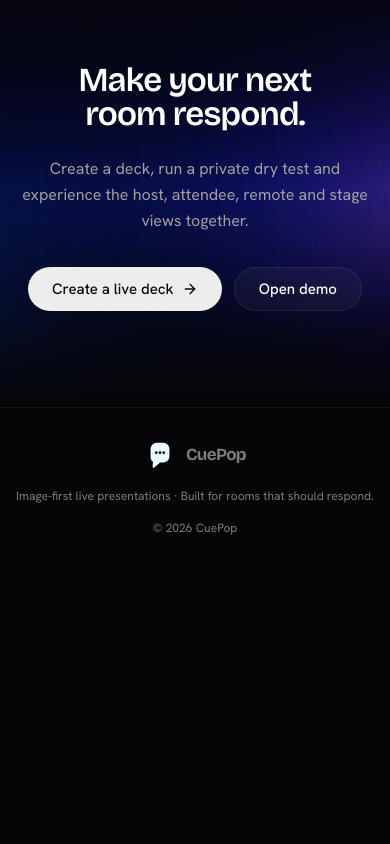
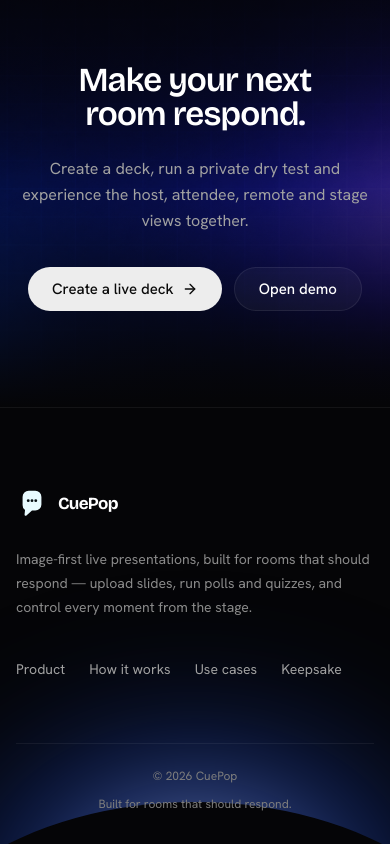
Before and after one commit to peterish8/CuePop, a Next.js app: page / in a window 390 px wide. Shown: the part 9758-10602 px from the top of the page. Before the commit the page ends 10326 px from the top, so only its background shows below. Built offline with nearby package versions, Linux system fonts and the light colour scheme; no server answers.

Commit message:
Phase 3: add layout primitives (Container/Stack/Grid/Section/PageShell); redesign footer with CSS-only planet-horizon glow and bigger two-row layout

```diff
--- a/src/app/globals.css
+++ b/src/app/globals.css
@@ -21,7 +21,22 @@
 }
 
 @layer components {
-  .cue-container { width: min(1240px, calc(100% - 48px)); margin-inline: auto; }
+  /* Container: mobile 16px/side, tablet 24px/side, desktop 32px/side gutters (Phase 5 layout primitive) */
+  .cue-container, .cue-container-narrow, .cue-container-wide, .cue-container-full {
+    --gutter: 32px;
+    width: min(var(--container-max, var(--container-default)), calc(100% - var(--gutter)));
+    margin-inline: auto;
+  }
+  .cue-container { --container-max: var(--container-default); }
+  .cue-container-narrow { --container-max: var(--container-narrow); }
+  .cue-container-wide { --container-max: var(--container-wide); }
+  .cue-container-full { --container-max: 100%; }
+  @media (min-width: 640px) {
+    .cue-container, .cue-container-narrow, .cue-container-wide, .cue-container-full { --gutter: 48px; }
+  }
+  @media (min-width: 1024px) {
+    .cue-container, .cue-container-narrow, .cue-container-wide, .cue-container-full { --gutter: 64px; }
+  }
   .cue-section { padding-block: clamp(96px, 13vw, 190px); position: relative; }
   .cue-eyebrow {
     display: inline-flex; align-items: center; gap: 6px;
@@ -168,7 +183,6 @@
   .stage-safe { width: min(1600px, calc(100% - 7vw)); margin-inline: auto; }
 
   @media (max-width: 720px) {
-    .cue-container { width: min(100% - 32px, 1240px); }
     .cue-section { padding-block: 96px; }
     .cue-display { font-size: clamp(3rem, 14vw, 4.8rem); }
   }
--- /dev/null
+++ b/src/components/layout/container.tsx
@@ -0,0 +1,21 @@
+import * as React from "react";
+import { cva, type VariantProps } from "class-variance-authority";
+import { cn } from "@/lib/utils";
+
+const containerVariants = cva("", {
+  variants: {
+    size: {
+      narrow: "cue-container-narrow",
+      default: "cue-container",
+      wide: "cue-container-wide",
+      full: "cue-container-full",
+    },
+  },
+  defaultVariants: { size: "default" },
+});
+
+export interface ContainerProps extends React.HTMLAttributes<HTMLDivElement>, VariantProps<typeof containerVariants> {}
+
+export function Container({ className, size, ...props }: ContainerProps) {
+  return <div className={cn(containerVariants({ size }), className)} {...props} />;
+}
--- /dev/null
+++ b/src/components/layout/grid.tsx
@@ -0,0 +1,21 @@
+import * as React from "react";
+import { cva, type VariantProps } from "class-variance-authority";
+import { cn } from "@/lib/utils";
+
+const gridVariants = cva("grid", {
+  variants: {
+    cols: {
+      two: "grid-cols-1 sm:grid-cols-2",
+      three: "grid-cols-1 sm:grid-cols-2 lg:grid-cols-3",
+      four: "grid-cols-1 sm:grid-cols-2 lg:grid-cols-4",
+    },
+    gap: { xs: "gap-2", sm: "gap-3", md: "gap-4", lg: "gap-6", xl: "gap-8" },
+  },
+  defaultVariants: { cols: "three", gap: "md" },
+});
+
+export interface GridProps extends React.HTMLAttributes<HTMLDivElement>, VariantProps<typeof gridVariants> {}
+
+export function Grid({ className, cols, gap, ...props }: GridProps) {
+  return <div className={cn(gridVariants({ cols, gap }), className)} {...props} />;
+}
--- /dev/null
+++ b/src/components/layout/page-shell.tsx
@@ -0,0 +1,24 @@
+import * as React from "react";
+import { cn } from "@/lib/utils";
+import { Container, type ContainerProps } from "@/components/layout/container";
+
+export interface PageShellProps extends React.HTMLAttributes<HTMLElement> {
+  containerSize?: ContainerProps["size"];
+  /** Centers content both axes — for simple utility pages (error, not-found, join-by-code). */
+  center?: boolean;
+}
+
+export function PageShell({ className, containerSize = "default", center = false, children, ...props }: PageShellProps) {
+  return (
+    <main
+      className={cn(
+        "min-h-svh bg-[var(--color-background)] text-[var(--color-foreground)]",
+        center && "grid place-items-center p-5 text-center",
+        className,
+      )}
+      {...props}
+    >
+      <Container size={containerSize}>{children}</Container>
+    </main>
+  );
+}
--- /dev/null
+++ b/src/components/layout/section.tsx
@@ -0,0 +1,26 @@
+import * as React from "react";
+import { cva, type VariantProps } from "class-variance-authority";
+import { cn } from "@/lib/utils";
+
+const sectionVariants = cva("relative", {
+  variants: {
+    /* sm/md/lg: 48/64/80px — app-internal section rhythm. marketing: the existing
+       96-190px clamp already used across the landing page (kept as `cue-section`). */
+    spacing: {
+      sm: "py-12",
+      md: "py-16",
+      lg: "py-20",
+      marketing: "cue-section",
+    },
+  },
+  defaultVariants: { spacing: "md" },
+});
+
+export interface SectionProps extends React.HTMLAttributes<HTMLElement>, VariantProps<typeof sectionVariants> {
+  as?: "section" | "div";
+}
+
+export function Section({ className, spacing, as = "section", ...props }: SectionProps) {
+  const Tag = as;
+  return <Tag className={cn(sectionVariants({ spacing }), className)} {...props} />;
+}
--- /dev/null
+++ b/src/components/layout/stack.tsx
@@ -0,0 +1,19 @@
+import * as React from "react";
+import { cva, type VariantProps } from "class-variance-authority";
+import { cn } from "@/lib/utils";
+
+const stackVariants = cva("flex", {
+  variants: {
+    direction: { vertical: "flex-col", horizontal: "flex-row" },
+    gap: { xs: "gap-2", sm: "gap-3", md: "gap-4", lg: "gap-6", xl: "gap-8" },
+    align: { start: "items-start", center: "items-center", end: "items-end", stretch: "items-stretch" },
+    wrap: { wrap: "flex-wrap", nowrap: "flex-nowrap" },
+  },
+  defaultVariants: { direction: "vertical", gap: "md", wrap: "nowrap" },
+});
+
+export interface StackProps extends React.HTMLAttributes<HTMLDivElement>, VariantProps<typeof stackVariants> {}
+
+export function Stack({ className, direction, gap, align, wrap, ...props }: StackProps) {
+  return <div className={cn(stackVariants({ direction, gap, align, wrap }), className)} {...props} />;
+}
--- a/src/components/marketing/landing-page.tsx
+++ b/src/components/marketing/landing-page.tsx
@@ -39,7 +39,27 @@ export function LandingPage(){const [menu,setMenu]=useState(false);return <main
  <section id="use-cases" className="relative overflow-hidden cue-section"><img src="/art/use-cases-glow.png" alt="" aria-hidden="true" className="absolute inset-0 h-full w-full object-cover object-top opacity-75"/><div className="absolute inset-0 bg-gradient-to-b from-[#050507] via-[#050507]/45 to-[#050507]"/><div className="cue-container relative z-10"><Reveal><p className="cue-eyebrow">Built for real rooms</p><h2 className="cue-heading mt-6">From a college hall<br/>to a team workshop.</h2></Reveal><div className="mt-14 grid gap-4 lg:grid-cols-3">{useCases.map((item,index)=><Reveal key={item.title} delay={index*.07}><div className="cue-hover-card cue-panel min-h-[280px] p-7"><div className="cue-hover-icon grid size-10 place-items-center rounded-lg border border-white/[.08] bg-white/[.03]"><item.icon className="size-4" style={{color:index%2===0?"var(--cyan-strong)":"var(--violet-strong)"}}/></div><div className="mt-14 text-xs font-semibold uppercase tracking-[.14em] text-[#7d7d7d]">0{index+1}</div><h3 className="mt-4 text-xl font-semibold tracking-[-.02em]">{item.title}</h3><p className="mt-4 text-sm leading-7 text-[#8a8a8a]">{item.copy}</p></div></Reveal>)}</div></div></section>
 
  <section className="relative overflow-hidden border-t border-white/[.06] py-24"><img src="/art/cta-glow.png" alt="" aria-hidden="true" className="absolute inset-0 h-full w-full object-cover opacity-50"/><div className="absolute inset-0 bg-gradient-to-t from-[#050507] via-transparent to-[#050507]/70"/><div className="cue-container relative z-10 text-center"><Reveal><h2 className="cue-heading">Make your next<br/>room respond.</h2><p className="cue-body mx-auto mt-6 max-w-xl">Create a deck, run a private dry test and experience the host, attendee, remote and stage views together.</p><div className="mt-8 flex justify-center gap-3"><Button asChild size="lg"><Link href="/register">Create a live deck<ArrowRight className="size-4"/></Link></Button><Button asChild variant="secondary" size="lg"><Link href="/login">Open demo</Link></Button></div></Reveal></div></section>
- <footer className="border-t border-white/[.06] py-8"><div className="cue-container flex flex-col items-center justify-between gap-4 text-xs text-[#7d7d7d] sm:flex-row"><CuePopLogo/><span>Image-first live presentations · Built for rooms that should respond.</span><span>© 2026 CuePop</span></div></footer>
+ <footer className="relative isolate overflow-hidden border-t border-white/[.06] pt-20 pb-8">
+  <div aria-hidden="true" className="pointer-events-none absolute inset-x-0 bottom-0 h-[420px] overflow-hidden">
+   <div className="absolute left-1/2 bottom-[-300px] h-[480px] w-[160%] -translate-x-1/2 rounded-[50%] bg-[radial-gradient(ellipse_at_center,_rgba(255,255,255,.92)_0%,_rgba(65,105,225,.62)_22%,_rgba(8,46,162,.34)_45%,_transparent_68%)] blur-[60px]"/>
+   <div className="absolute left-1/2 bottom-[-378px] h-[420px] w-[160%] -translate-x-1/2 rounded-[50%] bg-[#050507]"/>
+  </div>
+  <div className="cue-container relative z-10">
+   <div className="flex flex-col gap-10 sm:flex-row sm:items-start sm:justify-between">
+    <div><CuePopLogo/><p className="mt-5 max-w-sm text-sm leading-6 text-[#8a8a8a]">Image-first live presentations, built for rooms that should respond — upload slides, run polls and quizzes, and control every moment from the stage.</p></div>
+    <nav className="flex flex-wrap gap-x-6 gap-y-3 text-sm text-[#a1a1a1] sm:justify-end">
+     <a href="#product" className="hover:text-white">Product</a>
+     <a href="#how" className="hover:text-white">How it works</a>
+     <a href="#use-cases" className="hover:text-white">Use cases</a>
+     <a href="#keepsake" className="hover:text-white">Keepsake</a>
+    </nav>
+   </div>
+   <div className="mt-16 flex flex-col items-center justify-between gap-3 border-t border-white/[.06] pt-6 text-xs text-[#7d7d7d] sm:flex-row">
+    <span>© 2026 CuePop</span>
+    <span>Built for rooms that should respond.</span>
+   </div>
+  </div>
+ </footer>
  </main>}
 function HeroStat({value,label}:{value:string;label:string}){return <div className="text-center sm:text-left"><div className="cue-gradient-text text-4xl font-semibold tracking-[-.03em]">{value}</div><div className="mt-2 text-sm leading-6 text-[#8a8a8a]">{label}</div></div>}
 function FeatureCard({icon:Icon,title,copy,index=0}:{icon:typeof Smartphone;title:string;copy:string;index?:number}){const tone=index%2===0?"var(--cyan-strong)":"var(--violet-strong)";return <div className="cue-hover-card cue-panel min-h-[220px] p-7"><div className="cue-hover-icon grid size-10 place-items-center rounded-lg border border-white/[.08] bg-white/[.03]"><Icon className="size-4" style={{color:tone}}/></div><h3 className="mt-6 font-semibold">{title}</h3><p className="mt-3 text-sm leading-6 text-[#8a8a8a]">{copy}</p></div>}
```
Also changed, not shown: 1 other file (tests, documents, lock files or other folders).
